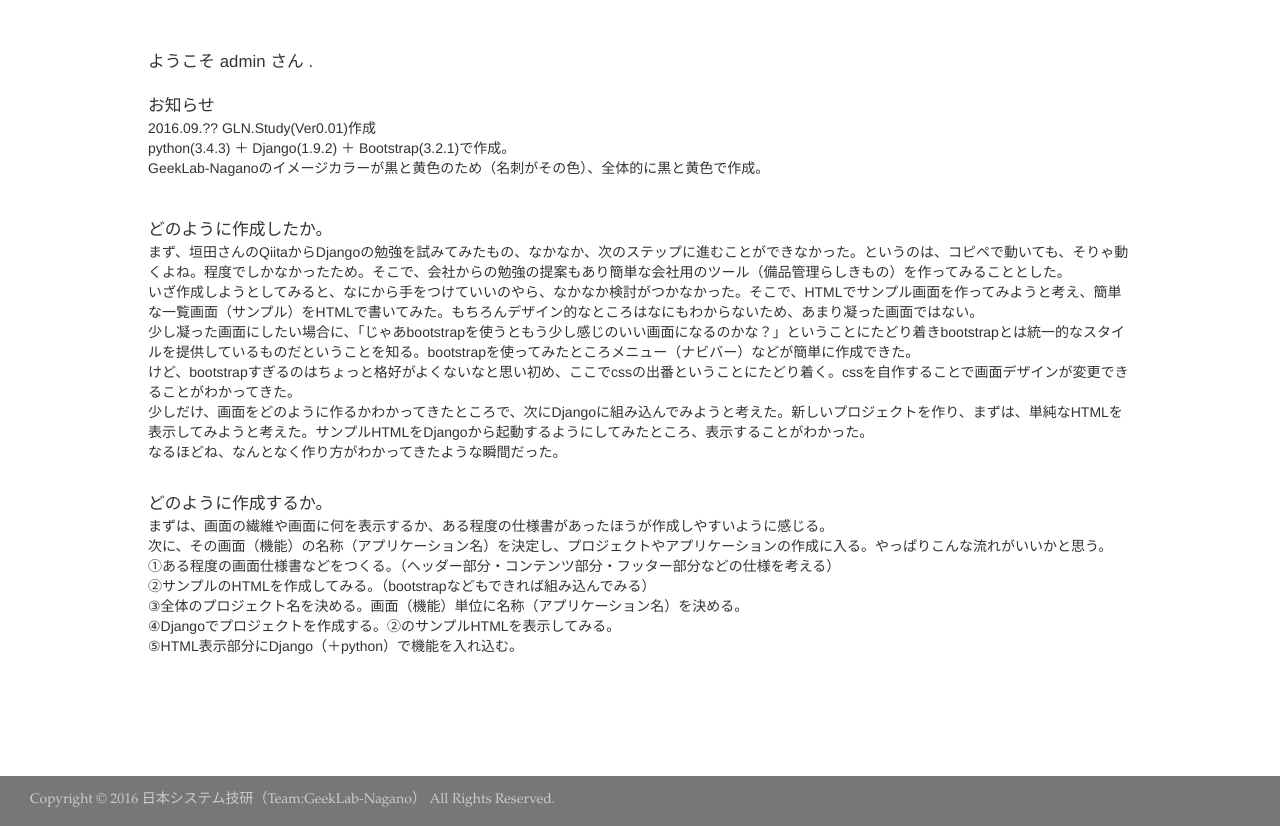
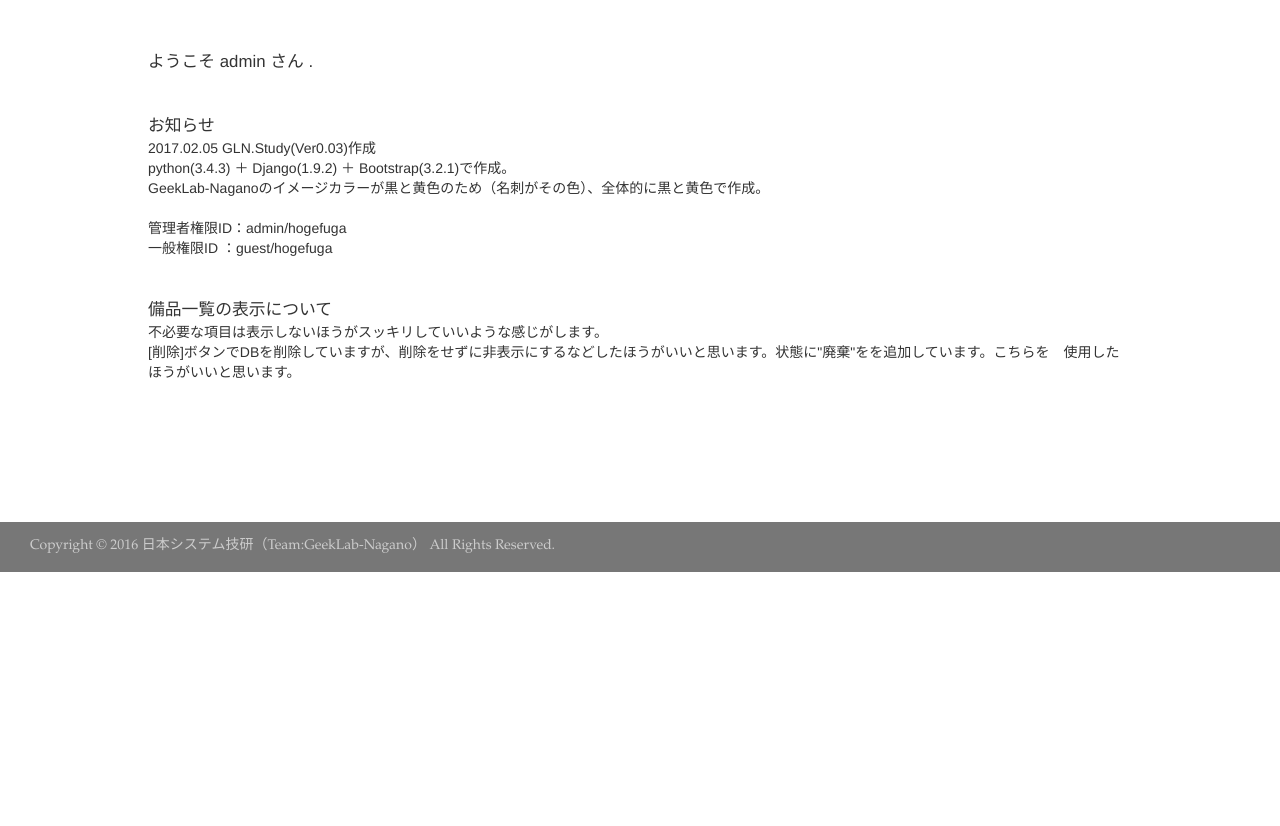
Before and after one commit to NakazawaYoshimitsu/glab_study_v103, a Django app: page /top/ in a window 1280 px wide. Shown: the part 103-929 px from the top of the page. After the commit the page ends 675 px from the top, so only its background shows below. Run offline with Django 3.2, Linux system fonts and the light colour scheme; a user stored in the database is signed in; some libraries are stand-ins or nearby versions.

Commit message:
いろいろ修正

```diff
--- a/glab_study_v103/bihin/urls.py
+++ b/glab_study_v103/bihin/urls.py
@@ -18,4 +18,5 @@ urlpatterns = [
     url(r'^$', views.bihin_top, name='bihin_top'),								# /bihin		:備品一覧(Top)
     url(r'^add/$', views.bihin_edit, name='bihin_add'),							# /bihin/add	:登録
     url(r'^mod/(?P<bihin_id>\d+)/$', views.bihin_edit, name='bihin_mod'),		# /bihin/mod	:編集
+    url(r'^del/(?P<bihin_id>\d+)/$', views.bihin_del, name='bihin_del'),		# /bihin/del	:削除
 ]
--- a/glab_study_v103/top/templates/top/top.html
+++ b/glab_study_v103/top/templates/top/top.html
@@ -12,32 +12,25 @@
   <div id="content">
   {% if user.is_authenticated %}
     <big>ようこそ {{ user.get_username }} さん .</big>
-    <br><br>
+    <br><br><br>
     <big>お知らせ</big>
     <br>
-    2016.09.?? GLN.Study(Ver0.01)作成<br>
+    2017.02.05 GLN.Study(Ver0.03)作成<br>
     python(3.4.3) ＋ Django(1.9.2) ＋ Bootstrap(3.2.1)で作成。<br>
     GeekLab-Naganoのイメージカラーが黒と黄色のため（名刺がその色）、全体的に黒と黄色で作成。<br>
     <br>
+    管理者権限ID：admin/hogefuga
     <br>
+    一般権限ID  ：guest/hogefuga
+    <br>
+    <br>
+    <br>
+    <big>備品一覧の表示について</big><br>
     <p>
-    <big>どのように作成したか。</big><br>
-まず、垣田さんのQiitaからDjangoの勉強を試みてみたもの、なかなか、次のステップに進むことができなかった。というのは、コピペで動いても、そりゃ動くよね。程度でしかなかったため。そこで、会社からの勉強の提案もあり簡単な会社用のツール（備品管理らしきもの）を作ってみることとした。<br>
-いざ作成しようとしてみると、なにから手をつけていいのやら、なかなか検討がつかなかった。そこで、HTMLでサンプル画面を作ってみようと考え、簡単な一覧画面（サンプル）をHTMLで書いてみた。もちろんデザイン的なところはなにもわからないため、あまり凝った画面ではない。<br>
-少し凝った画面にしたい場合に、「じゃあbootstrapを使うともう少し感じのいい画面になるのかな？」ということにたどり着きbootstrapとは統一的なスタイルを提供しているものだということを知る。bootstrapを使ってみたところメニュー（ナビバー）などが簡単に作成できた。<br>
-けど、bootstrapすぎるのはちょっと格好がよくないなと思い初め、ここでcssの出番ということにたどり着く。cssを自作することで画面デザインが変更できることがわかってきた。<br>
-少しだけ、画面をどのように作るかわかってきたところで、次にDjangoに組み込んでみようと考えた。新しいプロジェクトを作り、まずは、単純なHTMLを表示してみようと考えた。サンプルHTMLをDjangoから起動するようにしてみたところ、表示することがわかった。<br>
-なるほどね、なんとなく作り方がわかってきたような瞬間だった。<br><br>
+    不必要な項目は表示しないほうがスッキリしていいような感じがします。<br>
+    [削除]ボタンでDBを削除していますが、削除をせずに非表示にするなどしたほうがいいと思います。状態に"廃棄"をを追加しています。こちらを　使用したほうがいいと思います。
     </p>
-    <p>
-    <big>どのように作成するか。</big><br>
-まずは、画面の繊維や画面に何を表示するか、ある程度の仕様書があったほうが作成しやすいように感じる。<br>
-次に、その画面（機能）の名称（アプリケーション名）を決定し、プロジェクトやアプリケーションの作成に入る。やっぱりこんな流れがいいかと思う。<br>
-①ある程度の画面仕様書などをつくる。（ヘッダー部分・コンテンツ部分・フッター部分などの仕様を考える）<br>
-②サンプルのHTMLを作成してみる。（bootstrapなどもできれば組み込んでみる）<br>
-③全体のプロジェクト名を決める。画面（機能）単位に名称（アプリケーション名）を決める。<br>
-④Djangoでプロジェクトを作成する。②のサンプルHTMLを表示してみる。<br>
-⑤HTML表示部分にDjango（＋python）で機能を入れ込む。<br>
+    <br>
     <br>
     <br>
   {% else %}
```
Also changed, not shown: glab_study_v103/bihin/templates/bihin/bihin.html (+6 -54 lines), glab_study_v103/bihin/templates/bihin/bihin_edit.html (+42 -52 lines), glab_study_v103/bihin/views.py (+87 -18 lines), glab_study_v103/bihin/migrations/0006_auto_20170201_2051.py (added), glab_study_v103/db.sqlite3.
